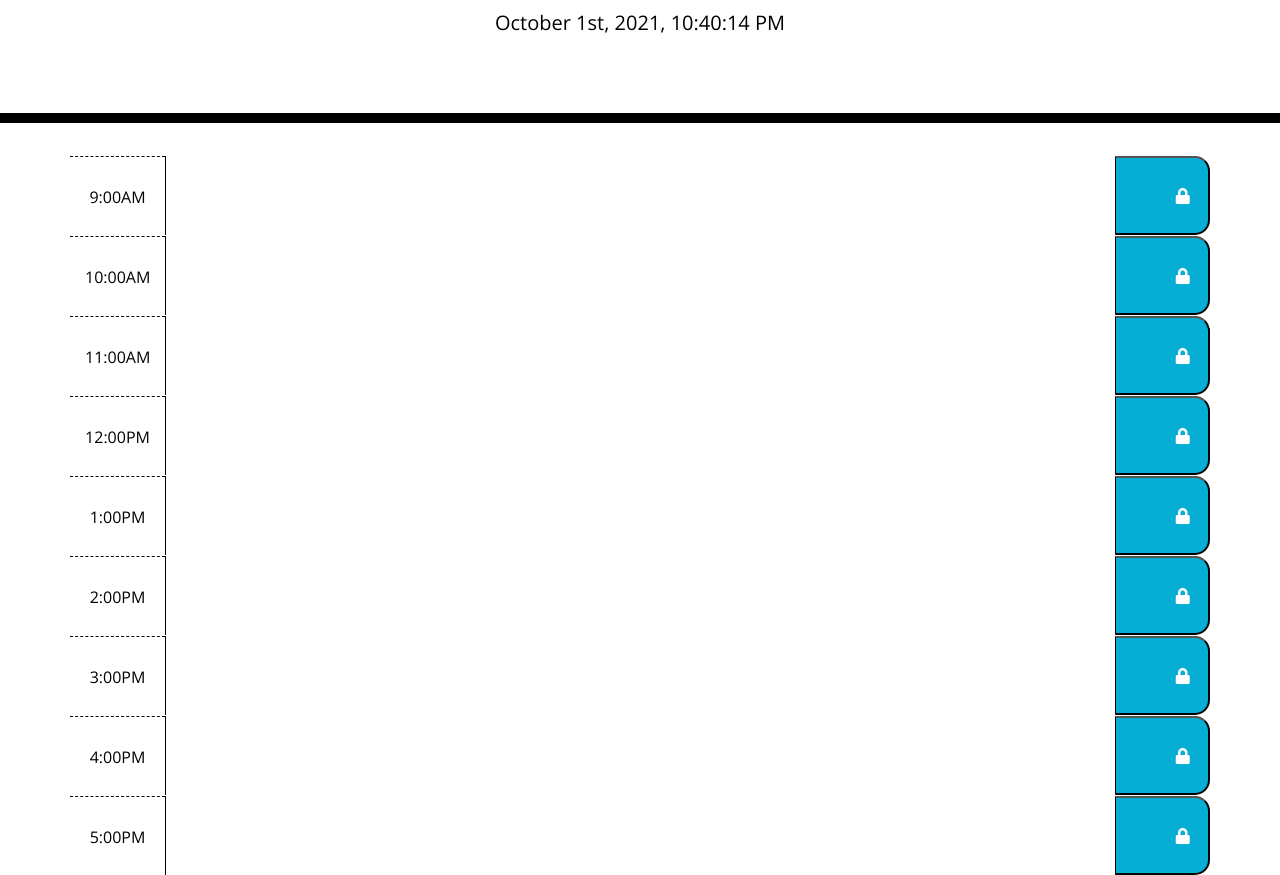
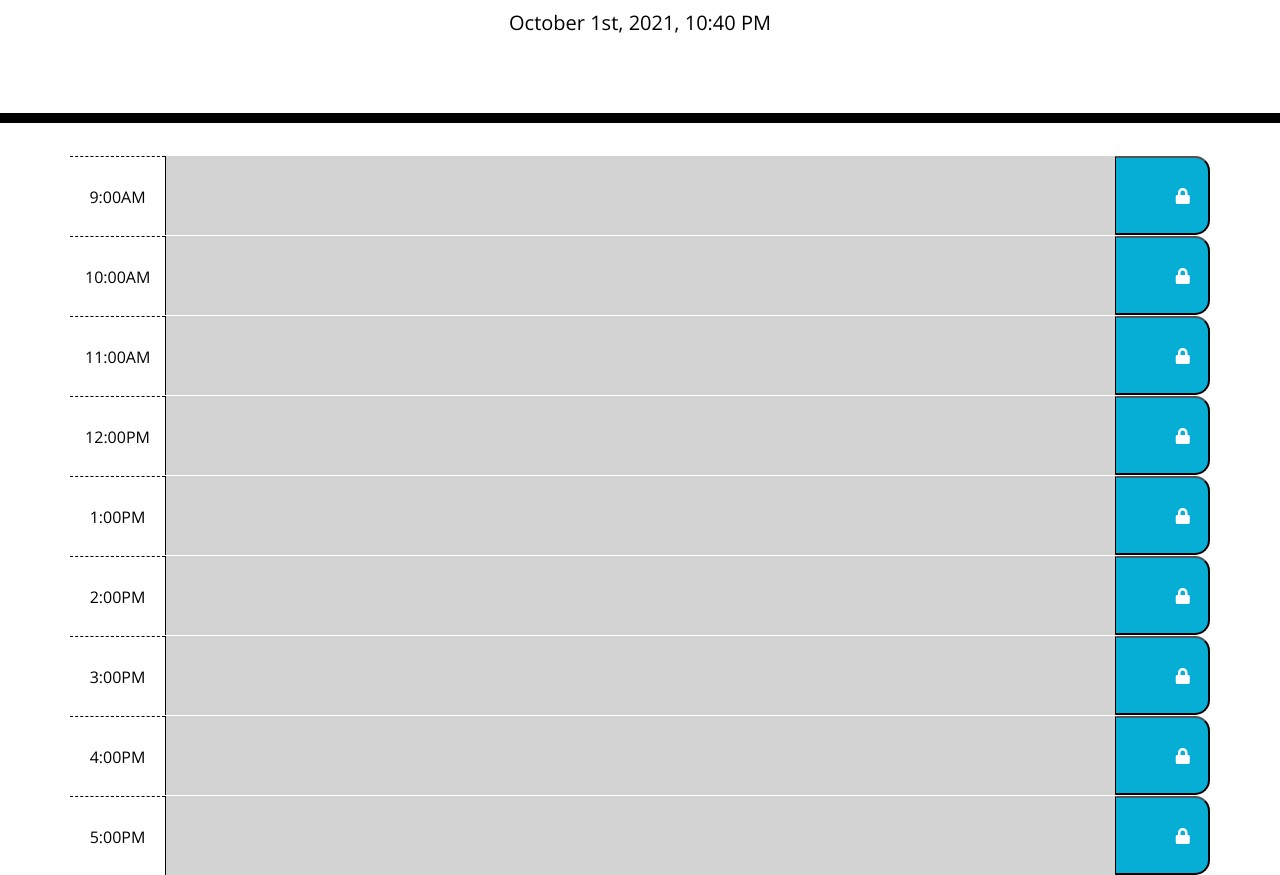
Before and after one commit to slwarren35/work-day-scheduler, a plain HTML site: page index.html in a window 1280 px wide. Shown: the part 181-1056 px from the top of the page. Drawn offline with nearby package versions, Linux system fonts and the light colour scheme; a web font is replaced by a local one.

Commit message:
added function to loop over time blocks change color based on time

```diff
--- a/assets/js/script.js
+++ b/assets/js/script.js
@@ -1,4 +1,4 @@
-var rightNow = moment().format("MMMM Do, YYYY, h:mm:ss A");
+var rightNow = moment().format("MMMM Do, YYYY, h:mm A");
 console.log(rightNow);
 $("#currentDay").text(rightNow);
 
@@ -7,26 +7,20 @@ console.log(timeNow);
 const scheduleRowContainer =document.querySelector("#scheduleRow");
 
 
+var checkTime = function() {
+    //get current hour
+    var timeNow = moment().hour();
 
-
-
-
-
-
-
-
-function checkTime() {
-    var timeNow = moment().hour();
-    //loop over taskBlock
-    var taskBlock = taskDisplayEl.getAttribute("id");
-    $("#taskContainer").each(function() {
-
-        if (taskBlock < timeNow) {
+    //loop over each time block and compare to current time
+    $(".time-block").each(function() {
+        var timeBlock = $(this).attr("id")
+        console.log(timeBlock);
+        if (timeBlock < timeNow) {
             $(this).removeClass("future");
             $(this).removeClass("present");
             $(this).addClass("past");
         }
-        else if (taskBlock === timeNow) {
+        else if (timeBlock === timeNow) {
             $(this).removeClass("past");
             $(this).removeClass("future");
             $(this).addClass("present");
@@ -40,6 +34,7 @@ function checkTime() {
     })
 };
 
+checkTime();
 
 
 
@@ -48,7 +43,7 @@ function checkTime() {
 
 
 
-var saveButtonHandler = function(event){
+/*var saveButtonHandler = function(event){
     console.log(event.target);
 }
 
@@ -72,3 +67,4 @@ var addTask = function(event) {
 //taskContainerEl.addEventListener("click", addTask);
 
 checkTime();
+*/
--- a/index.html
+++ b/index.html
@@ -34,7 +34,7 @@
 
       <!-- Timeblocks go here -->
 
-        <div id="hour9" class="row time-block">
+        <div id="9" class="row time-block">
 
           <div class="col-md-1 hour">
             9:00AM
@@ -48,7 +48,7 @@
 
         </div>
 
-        <div id="hour10" class="row time-block">
+        <div id="10" class="row time-block">
 
           <div class="col-md-1 hour">
             10:00AM
@@ -62,7 +62,7 @@
 
         </div>
 
-        <div id="hour11" class="row time-block">
+        <div id="11" class="row time-block">
 
           <div class="col-md-1 hour">
             11:00AM
@@ -76,7 +76,7 @@
 
         </div>
 
-        <div id="hour12" class="row time-block">
+        <div id="12" class="row time-block">
 
           <div class="col-md-1 hour">
             12:00PM
@@ -90,7 +90,7 @@
 
         </div>
 
-        <div id="hour13" class="row time-block">
+        <div id="13" class="row time-block">
 
           <div class="col-md-1 hour">
             1:00PM
@@ -104,7 +104,7 @@
 
         </div>
 
-        <div id="hour14" class="row time-block">
+        <div id="14" class="row time-block">
 
           <div class="col-md-1 hour">
             2:00PM
@@ -118,7 +118,7 @@
 
         </div>
 
-        <div id="hour15" class="row time-block">
+        <div id="15" class="row time-block">
 
           <div class="col-md-1 hour">
             3:00PM
@@ -132,7 +132,7 @@
 
         </div>
 
-        <div id="hour16" class="row time-block">
+        <div id="16" class="row time-block">
 
           <div class="col-md-1 hour">
             4:00PM
@@ -146,7 +146,7 @@
 
         </div>
 
-        <div id="hour15" class="row time-block">
+        <div id="17" class="row time-block">
 
           <div class="col-md-1 hour">
             5:00PM
```
